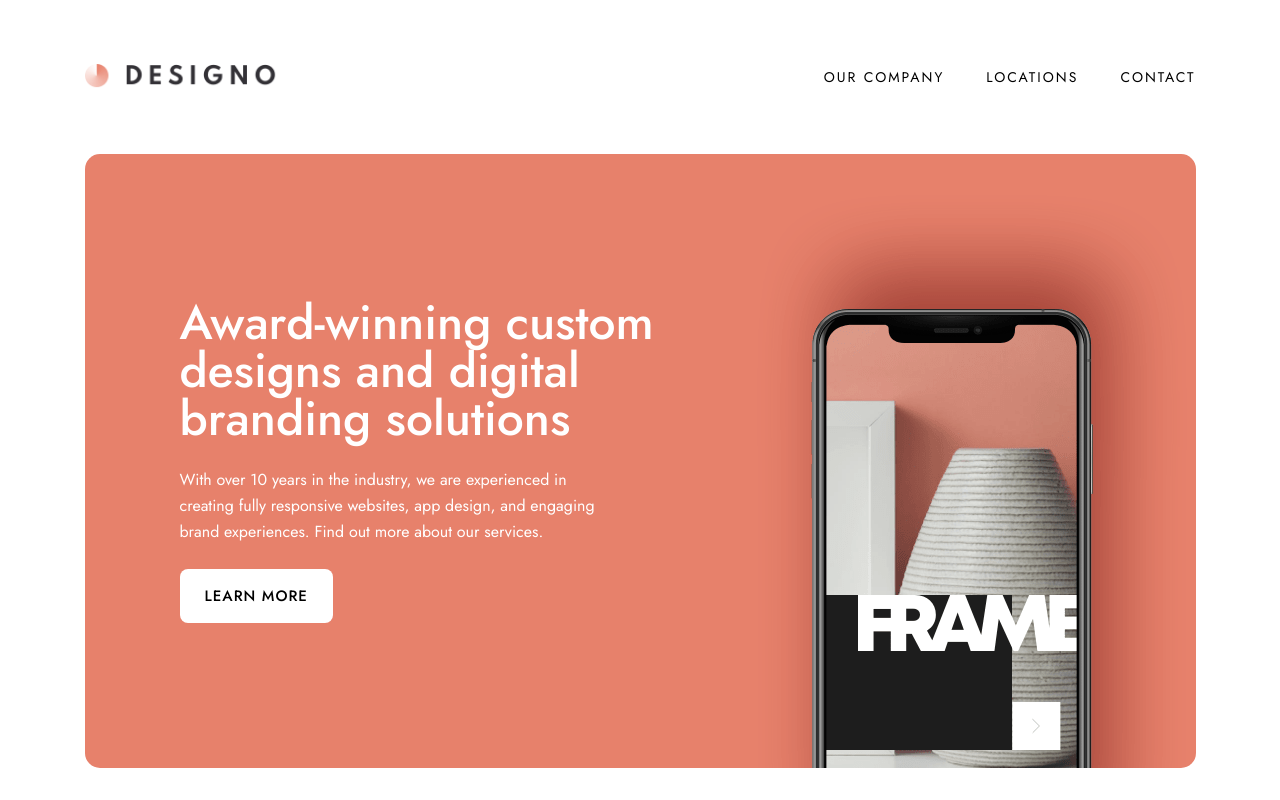
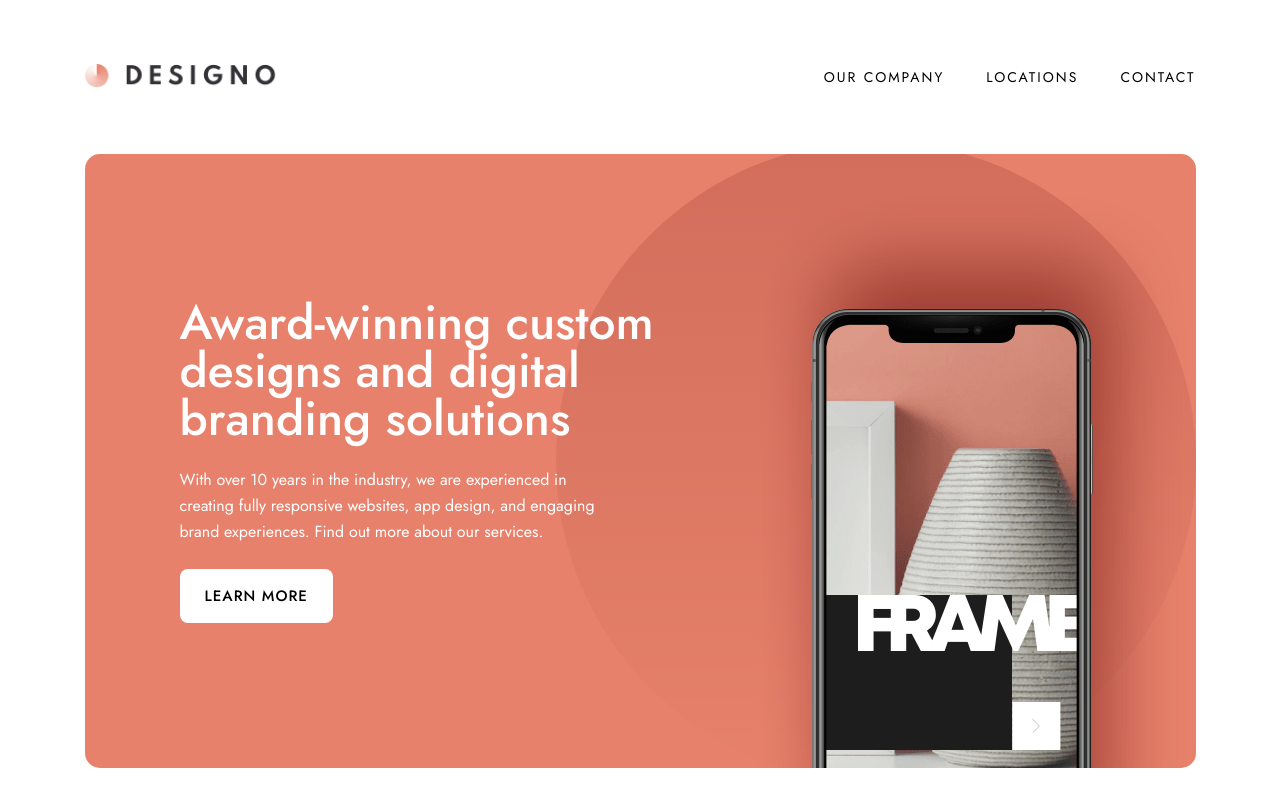
Before and after one commit to michaelshowes/designo, a Next.js app: page / in a window 1280 px wide. Built offline with nearby package versions, Linux system fonts and the light colour scheme.

Commit message:
added bg to homeHero component

```diff
--- /dev/null
+++ b/src/assets/svg/HomeHeroBg.tsx
@@ -0,0 +1,39 @@
+export default function HomeHeroBg() {
+	return (
+		<svg
+			width='640'
+			height='639'
+			xmlns='http://www.w3.org/2000/svg'
+		>
+			<defs>
+				<linearGradient
+					x1='0%'
+					y1='50%'
+					x2='100%'
+					y2='50%'
+					id='a'
+				>
+					<stop
+						stop-color='#5D0202'
+						stop-opacity='0'
+						offset='0%'
+					/>
+					<stop
+						stop-color='#5D0202'
+						stop-opacity='.498'
+						offset='100%'
+					/>
+				</linearGradient>
+			</defs>
+			<circle
+				fill='url(#a)'
+				transform='matrix(0 -1 -1 0 640 640)'
+				cx='320'
+				cy='320'
+				r='320'
+				fill-rule='evenodd'
+				opacity='.309'
+			/>
+		</svg>
+	);
+}
--- a/src/components/HomeHero/HomeHero.tsx
+++ b/src/components/HomeHero/HomeHero.tsx
@@ -4,12 +4,14 @@ import { homeHeroData as data } from '@api/homeHero';
 import Button from '@components/ui/Button/Button';
 import Image from 'next/image';
 import img from '@assets/images/image-hero-phone.png';
+import HomeHeroBg from '@assets/svg/HomeHeroBg';
 
 export default function HomeHero() {
 	const { title, description, button } = data;
 
 	return (
 		<section className={scss.homeHero}>
+			<HomeHeroBg />
 			<div className={scss.inner}>
 				<div className={scss.content}>
 					<Heading type='h1'>{title}</Heading>
--- a/src/components/HomeHero/homeHero.module.scss
+++ b/src/components/HomeHero/homeHero.module.scss
@@ -11,6 +11,22 @@
 
 	@include from($desktop) {
 		height: unset;
+	}
+
+	svg {
+		position: absolute;
+		top: 50%;
+		right: -267px;
+		transform: translateY(-50%);
+		z-index: -20;
+
+		@include from($tablet) {
+			right: -10%;
+		}
+
+		@include from($desktop) {
+			right: 0;
+		}
 	}
 
 	.inner {
```
